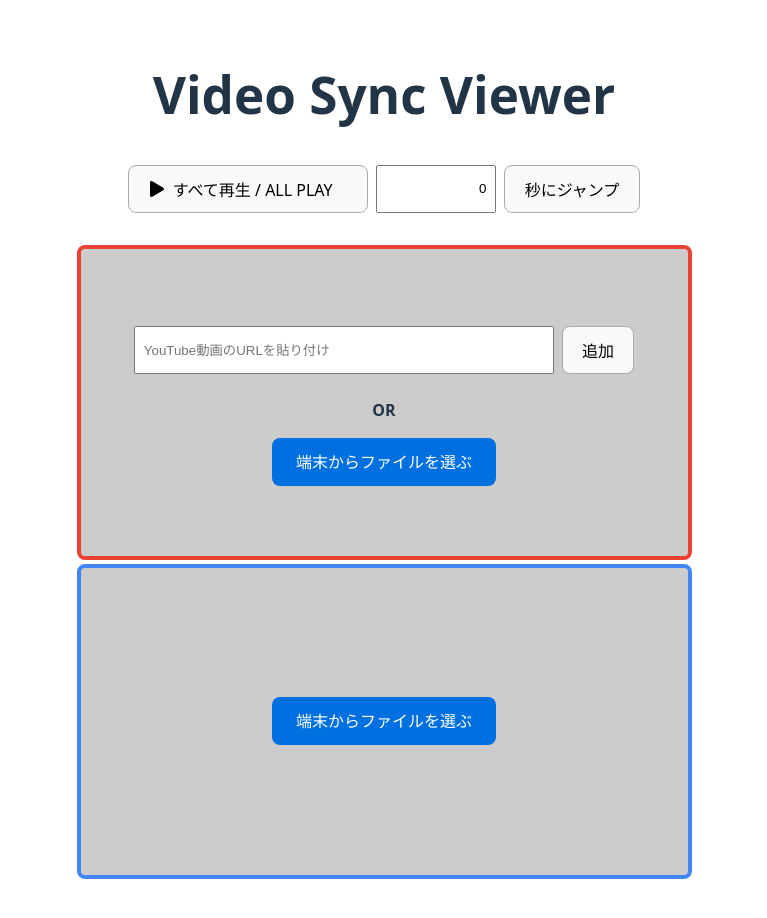
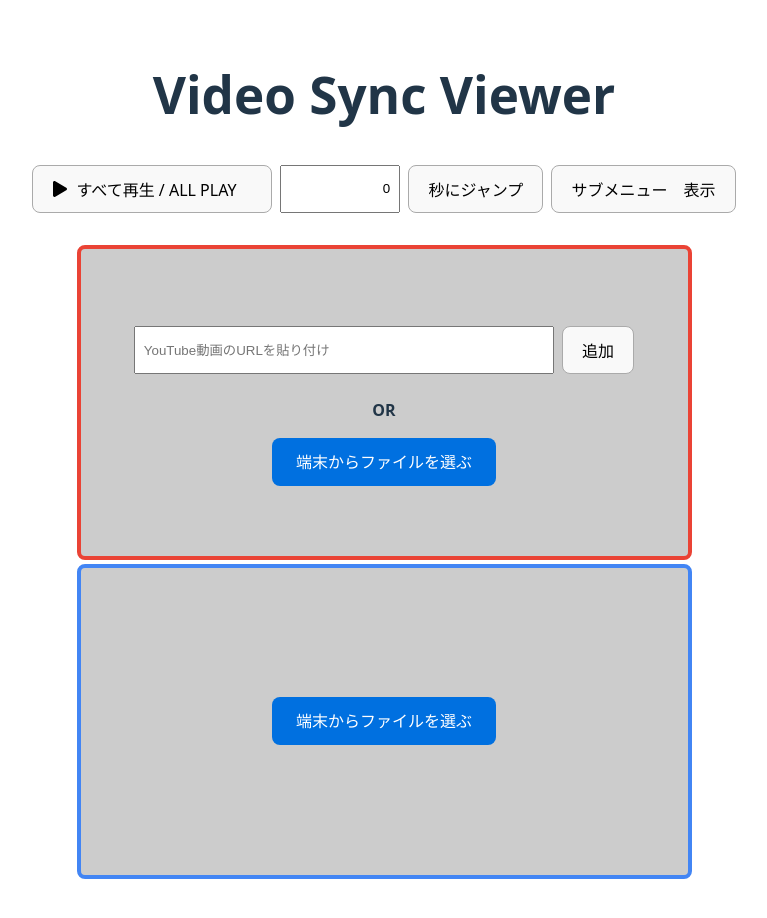
Before and after one commit to KMMThmurakami/syncMovie, a React (Vite) app: page / in a window 1280 px wide. Shown: the top 918 px of the page, without its empty margins (256-1023 px from the left). Built offline with nearby package versions, Linux system fonts and the light colour scheme.

Commit message:
submenu invisible

```diff
--- a/src/App.module.css
+++ b/src/App.module.css
@@ -199,3 +199,7 @@
     width: 400px;
     padding: 8px;
 }
+
+.invisible {
+    visibility: hidden;
+}
--- a/src/App.tsx
+++ b/src/App.tsx
@@ -7,6 +7,7 @@ import VideoPlayerItem from "./components/VideoPlayerItem";
 import { useVideos } from "./hooks/useVideos";
 import { usePlayerControls } from "./hooks/usePlayerControls";
 import VideoInputPlaceholder from "./components/VideoInputPlaceholder"; // 分割したコンポーネント
+import SubMenuVisibleButton from "./components/SubMenuVisibleButton";
 
 function App() {
   // 動画状態管理（src）をまとめたhooks
@@ -25,7 +26,9 @@ function App() {
     setSeek,
     handlePlayAll,
     handlePauseAll,
+    subMenuVisible,
     handleJumpSeek,
+    handleToggleSubMenu,
     getPlayerRef,
     clearPlayerRef,
   } = usePlayerControls(videos.length);
@@ -47,6 +50,10 @@ function App() {
           handlePlayAll={handlePlayAll}
         />
         <SeekButton setSeek={setSeek} handleJumpSeek={handleJumpSeek} />
+        <SubMenuVisibleButton
+          subMenuVisible={subMenuVisible}
+          handleToggleSubMenu={handleToggleSubMenu}
+        />
       </div>
 
       <ul className={styles.playerContainer}>
@@ -69,6 +76,7 @@ function App() {
                 index={index}
                 playing={playing}
                 isFront={frontVideoIndex === index}
+                subMenuVisible={subMenuVisible}
                 onRemove={onRemove}
                 onBringToFront={setFrontVideoIndex}
                 playerRef={getPlayerRef(index)}
--- /dev/null
+++ b/src/components/SubMenuVisibleButton.tsx
@@ -0,0 +1,21 @@
+import React from "react";
+
+interface SubMenuVisibleButtonProps {
+  subMenuVisible: boolean;
+  handleToggleSubMenu: () => void;
+}
+
+const SeekButton: React.FC<SubMenuVisibleButtonProps> = ({
+  subMenuVisible,
+  handleToggleSubMenu,
+}) => {
+  return (
+    <>
+      <button onClick={handleToggleSubMenu}>
+        {subMenuVisible ? "サブメニュー　表示" : "サブメニュー非表示"}
+      </button>
+    </>
+  );
+};
+
+export default React.memo(SeekButton);
--- a/src/components/VideoPlayerItem.tsx
+++ b/src/components/VideoPlayerItem.tsx
@@ -14,6 +14,7 @@ interface Props {
   index: number;
   playing: boolean;
   isFront: boolean;
+  subMenuVisible: boolean;
   onRemove: (index: number) => void;
   onBringToFront: (index: number) => void;
   playerRef: (el: HTMLVideoElement | null) => void;
@@ -24,6 +25,7 @@ const VideoPlayerItem = ({
   index,
   playing,
   isFront,
+  subMenuVisible,
   onRemove,
   onBringToFront,
   playerRef,
@@ -81,6 +83,7 @@ const VideoPlayerItem = ({
           handleResizeVideo={(_index, width, height) =>
             setSize({ width, height })
           }
+          subMenuVisible={subMenuVisible}
         />
         <Resizable
           size={{ width: size.width, height: size.height }}
--- a/src/components/VideoSubMenu.tsx
+++ b/src/components/VideoSubMenu.tsx
@@ -6,17 +6,25 @@ import { RiBringToFront } from "react-icons/ri";
 
 interface VideoSubMenuProps {
   index: number;
+  subMenuVisible: boolean;
   onRemoveVideo: (index: number) => void;
   handleResizeVideo: (index: number, width: string, height: string) => void;
 }
 
 const VideoSubMenu: React.FC<VideoSubMenuProps> = ({
   index,
+  subMenuVisible,
   onRemoveVideo,
   handleResizeVideo,
 }) => {
   return (
-    <div className={styles.videoSubMenu}>
+    <div
+      className={
+        subMenuVisible
+          ? styles.videoSubMenu
+          : `${styles.videoSubMenu} ${styles.invisible}`
+      }
+    >
       {/* 移動ボタン */}
       <div className={styles.tooltipContainer}>
         <div
--- a/src/hooks/usePlayerControls.tsx
+++ b/src/hooks/usePlayerControls.tsx
@@ -3,6 +3,7 @@ import { useState, useRef, useCallback } from "react";
 
 export const usePlayerControls = (videoCount: number) => {
   const [playing, setPlaying] = useState(false);
+  const [subMenuVisible, setSubMenuVisible] = useState(true);
   const [seek, setSeek] = useState(0);
   const playerRefs = useRef<(HTMLVideoElement | null)[]>([]);
 
@@ -21,6 +22,10 @@ export const usePlayerControls = (videoCount: number) => {
       }
     });
   }, [seek]);
+
+  const handleToggleSubMenu = useCallback(() => {
+    setSubMenuVisible((prev) => !prev);
+  }, []);
 
   const getPlayerRef = useCallback(
     (index: number) => (el: HTMLVideoElement | null) => {
@@ -43,6 +48,8 @@ export const usePlayerControls = (videoCount: number) => {
     handlePlayAll,
     handlePauseAll,
     handleJumpSeek,
+    subMenuVisible,
+    handleToggleSubMenu,
     getPlayerRef,
     clearPlayerRef,
   };
```
